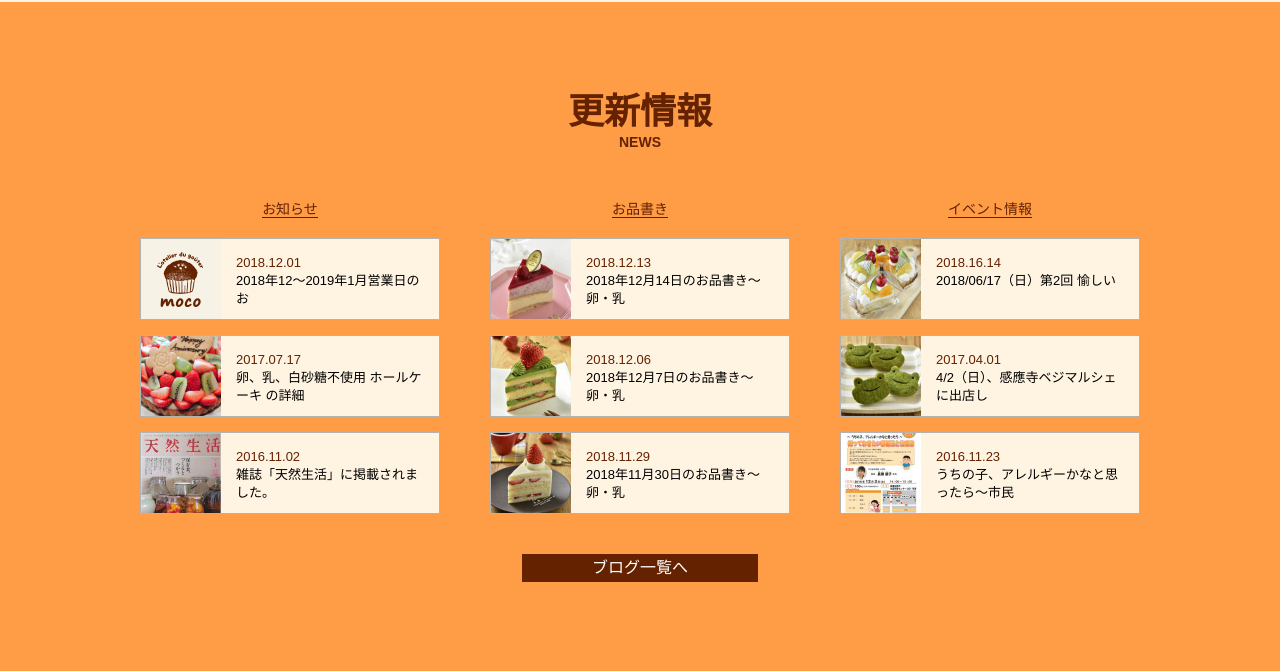
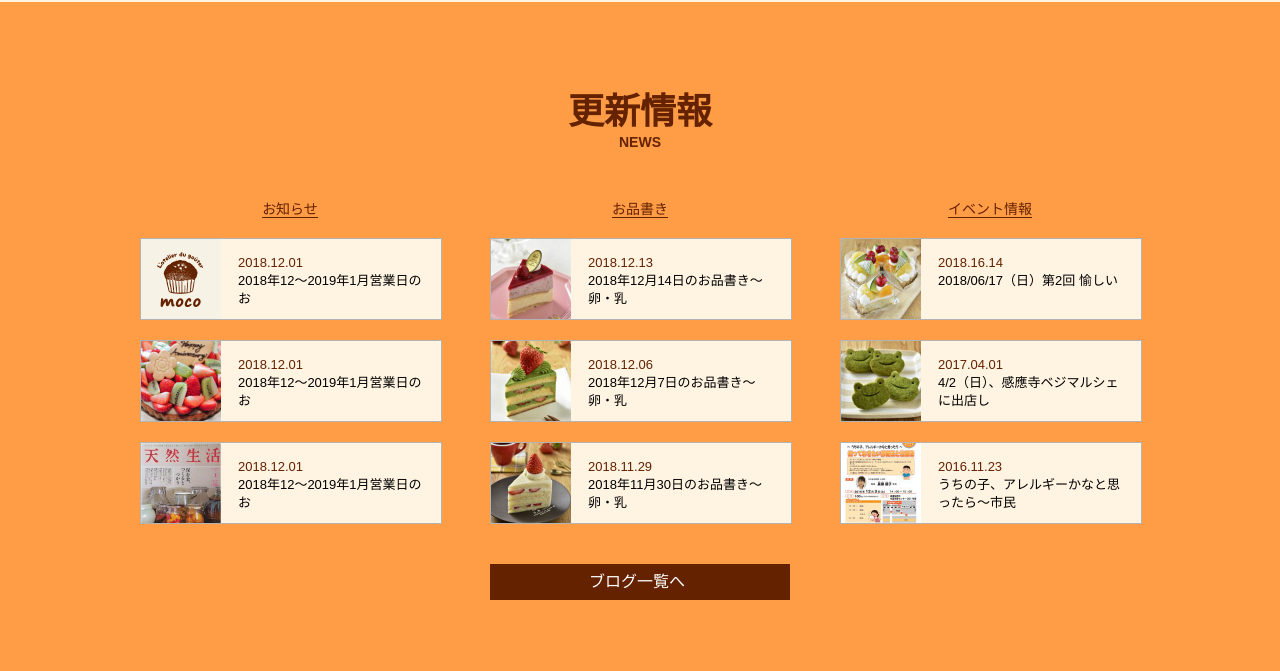
Before and after one commit to anhleeblue/reponsive_html, a plain HTML site: page index.html in a window 1280 px wide. Shown: the part 1664-2335 px from the top of the page. Drawn offline with nearby package versions, Linux system fonts and the light colour scheme; a web font is replaced by a local one.

Commit message:
internet

```diff
--- a/index.html
+++ b/index.html
@@ -118,55 +118,44 @@
                     <p class="text_deco">
                         お知らせ
                     </p>
-                    <ul>
-                        <li>
-
-                            <img src="img/news1.png" alt="news1">
+                    <div class="container_box">
+                        <div class="box"><img src="img/news1.png" alt="news1">
 
                             <div class="right_news_li">
                                 <p class="number">2018.12.01 </p>
                                 <p class="text">2018年12〜2019年1月営業日のお</p>
                             </div>
-                        </li>
-                        <li>
-
-                            <img src="img/news4.jpg" alt="news1">
+                        </div>
+                        <div class="box"><img src="img/news4.jpg" alt="news1">
 
                             <div class="right_news_li">
-                                <p class="number">2017.07.17 </p>
-                                <p class="text">卵、乳、白砂糖不使用 ホールケーキ の詳細</p>
+                                <p class="number">2018.12.01 </p>
+                                <p class="text">2018年12〜2019年1月営業日のお</p>
                             </div>
-
-
-                        </li>
-                        <li>
-
-                            <img src="img/news7.jpg" alt="news1">
+                        </div>
+                        <div class="box"><img src="img/news7.jpg" alt="news1">
 
                             <div class="right_news_li">
-                                <p class="number">2016.11.02 </p>
-                                <p class="text">雑誌「天然生活」に掲載されました。</p>
+                                <p class="number">2018.12.01 </p>
+                                <p class="text">2018年12〜2019年1月営業日のお</p>
                             </div>
-                        </li>
-                    </ul>
+                        </div>
+                    </div>
                 </div>
                 <div class="news2 part_news">
                     <p class="text_deco">
                         お品書き
                     </p>
-                    <ul>
-                        <li>
-
+                    <div class="container_box">
+                        <div class="box">
                             <img src="img/news2.jpg" alt="news1">
-
                             <div class="right_news_li">
                                 <p class="number">2018.12.13 </p>
                                 <p class="text">2018年12月14日のお品書き～卵・乳
                                 </p>
                             </div>
-                        </li>
-                        <li>
-
+                        </div>
+                        <div class="box">
                             <img src="img/news5.jpg" alt="news2">
 
                             <div class="right_news_li">
@@ -175,25 +164,23 @@
                                     2018年12月7日のお品書き～卵・乳
                                 </p>
                             </div>
-
-                        </li>
-                        <li>
-
+                        </div>
+                        <div class="box">
                             <img src="img/news8.jpg" alt="news3">
 
                             <div class="right_news_li">
                                 <p class="number">2018.11.29 </p>
                                 <p class="text">2018年11月30日のお品書き～卵・乳</p>
                             </div>
-                        </li>
-                    </ul>
+                        </div>
+                    </div>
                 </div>
                 <div class="news3 part_news">
                     <p class="text_deco">
                         イベント情報
                     </p>
-                    <ul>
-                        <li>
+                    <div class="container_box">
+                        <div class="box">
 
                             <img src="img/news3.jpg" alt="news4">
 
@@ -203,10 +190,8 @@
                                     2018/06/17（日）第2回 愉しい
                                 </p>
                             </div>
-                        </li>
-                        <li>
-
-                            <img src="img/news6.jpg" alt="news5">
+                        </div>
+                        <div class="box"><img src="img/news6.jpg" alt="news5">
 
                             <div class="right_news_li">
                                 <p class="number">2017.04.01 </p>
@@ -214,12 +199,8 @@
                                     4/2（日）、感應寺ベジマルシェに出店し
                                 </p>
                             </div>
-
-
-                        </li>
-                        <li>
-
-                            <img src="img/news9.jpg" alt="news9">
+                        </div>
+                        <div class="box"><img src="img/news9.jpg" alt="news9">
 
                             <div class="right_news_li">
                                 <p class="number">2016.11.23 </p>
@@ -227,8 +208,8 @@
                                     うちの子、アレルギーかなと思ったら～市民
                                 </p>
                             </div>
-                        </li>
-                    </ul>
+                        </div>
+                    </div>
                 </div>
                 <button>
                     ブログ一覧へ
--- a/scss/style.scss
+++ b/scss/style.scss
@@ -418,7 +418,8 @@ nav {
     }
 
     button {
-        padding: 3px 68px;
+        width: 220px;
+        height: 36px;
         border: 2px solid $br;
         font-family: $gothic;
         font-size: 16px;
@@ -479,11 +480,26 @@ nav {
         }
     }
 
-    .wrap {}
-
     .container {
         @include clearFix();
         margin-top: 50px;
+
+        @include mQ {
+            margin-top: 45px;
+        }
+    }
+
+    .container_box {
+        @include clearFix();
+    }
+
+    .box {
+        @include clearFix();
+        margin-top: 20px;
+
+        @include mQ {
+            margin-top: 15px;
+        }
     }
 
     .news2 {
@@ -498,11 +514,6 @@ nav {
         ;
     }
 
-    ul {
-        margin-top: 20px;
-        @include clearFix();
-    }
-
     .text_deco {
         font-size: 14px;
         font-weight: 500;
@@ -512,12 +523,10 @@ nav {
 
     }
 
-    li {
-        margin-top: 15px;
+    .box {
+        width: 100%;
         background-color: #fff3e1;
-        @include clearFix();
         border: 1px solid #b3b3b3;
-
     }
 
     img {
@@ -535,6 +544,7 @@ nav {
         float: right;
         line-height: 1.4;
         text-align: start;
+        text-align: left;
         width: 193px;
         padding: 15px 10px 10px 15px;
         font-family: $gothic;
@@ -548,12 +558,15 @@ nav {
     }
 
     .number {
+        margin: 0;
+
         @include mQ {
             font-size: 12px;
         }
     }
 
     .text {
+        margin: 0;
         color: black;
 
         @include mQ {
@@ -570,7 +583,8 @@ nav {
 
     button {
         margin-top: 40px;
-        padding: 3px 68px;
+        width: 300px;
+        height: 36px;
         border: 2px solid $br;
         font-family: $gothic;
         font-size: 16px;
```
Also changed, not shown: css/style.css, 1 other file.
